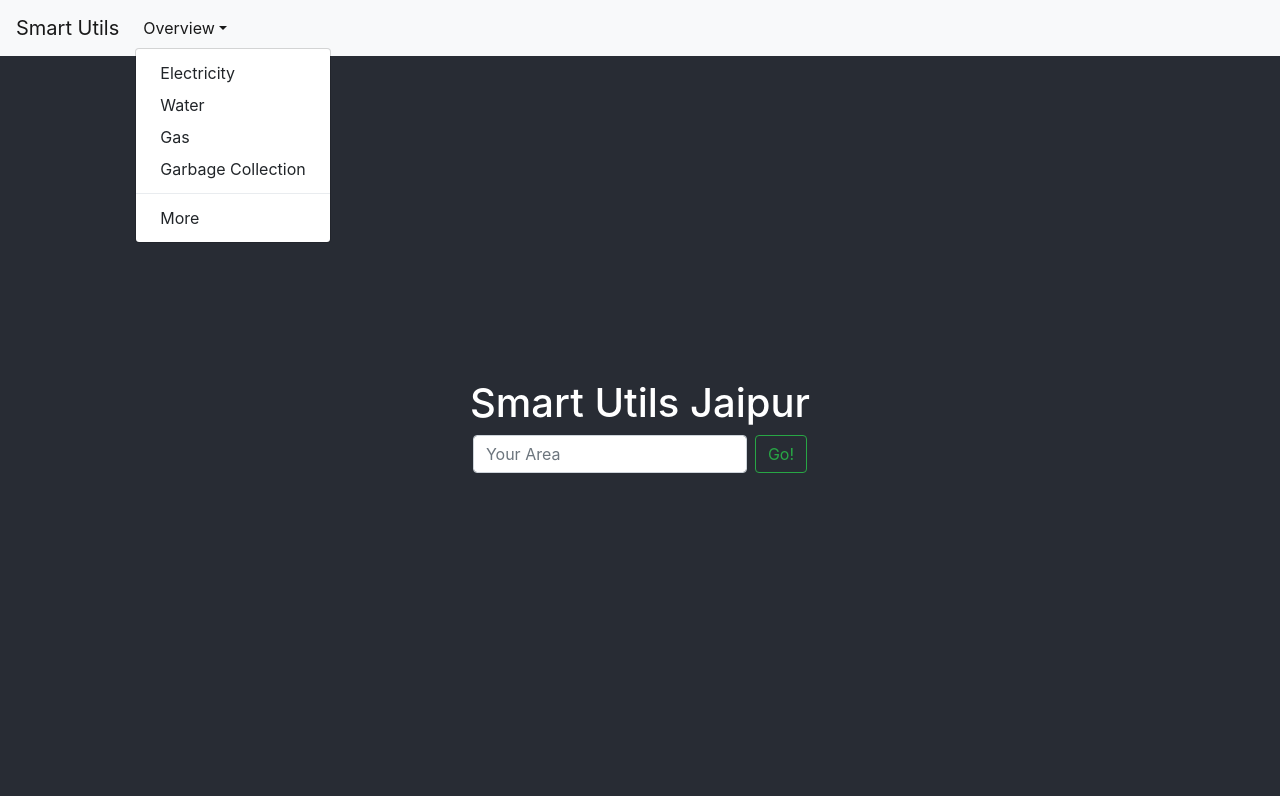
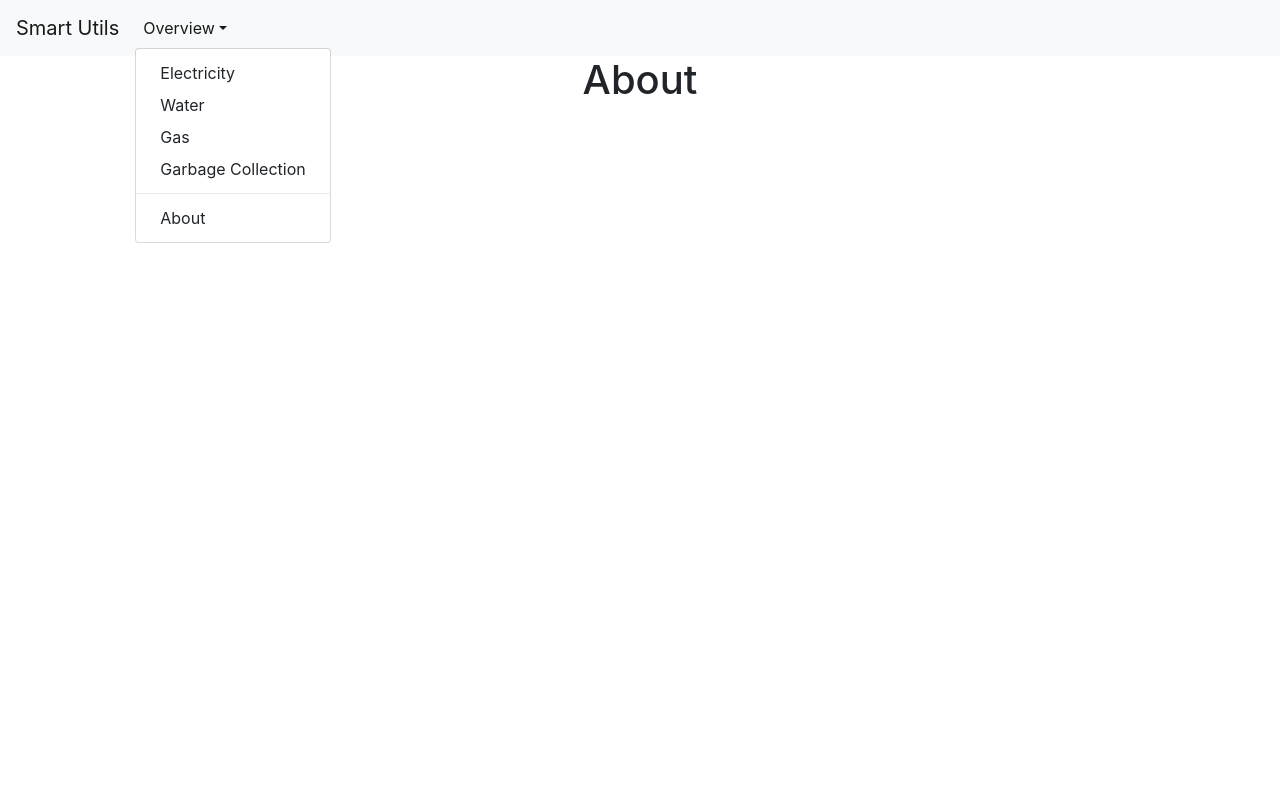
Before and after one commit to Anuj-0911/smart-city-project, a React (Create React App) app: page /about in a window 1280 px wide. Both pictures are taken after a click on the button "Overview". Built offline with nearby package versions, Linux system fonts and the light colour scheme.

Commit message:
routes added

```diff
--- a/package.json
+++ b/package.json
@@ -8,6 +8,7 @@
     "@testing-library/user-event": "^12.1.10",
     "bootstrap": "^4.5.3",
     "dotenv": "^8.2.0",
+    "history": "^5.0.0",
     "react": "^17.0.1",
     "react-bootstrap": "^1.4.0",
     "react-dom": "^17.0.1",
--- a/src/App.js
+++ b/src/App.js
@@ -1,41 +1,46 @@
 import logo from './logo.svg';
 import './App.css';
-import Navbar from 'react-bootstrap/Navbar';
-import Nav from 'react-bootstrap/Nav';
-import NavDropdown from 'react-bootstrap/NavDropdown';
-import Button from 'react-bootstrap/Button';
-import Form from 'react-bootstrap/Form'
-import FormControl from 'react-bootstrap/FormControl'
-
+import { Router, Switch, Route } from "react-router-dom";
+import {Navbar,Nav,NavDropdown,Button,Form,FormControl} from 'react-bootstrap';
+import Home from "./components/Home";
+import About from "./components/About";
+import Electricity from "./components/Electricity";
+import Water from "./components/Water";
+import Garbage from "./components/Garbage";
+import Gas from "./components/Gas";
+import history from './history.js';
 function App() {
   return (
     <div className="App">
+      <Router history={history}>
       <Navbar bg="light" expand="lg">
-        <Navbar.Brand href="#home">Smart Utils</Navbar.Brand>
+        <Navbar.Brand href="/home">Smart Utils</Navbar.Brand>
         <Navbar.Toggle aria-controls="basic-navbar-nav" />
         <Navbar.Collapse id="basic-navbar-nav">
           <Nav className="mr-auto">
             {/* <Nav.Link href="#link">Overview</Nav.Link> */}
             <NavDropdown title="Overview" id="basic-nav-dropdown">
-              <NavDropdown.Item href="#action/3.1">Electricity</NavDropdown.Item>
-              <NavDropdown.Item href="#action/3.2">Water</NavDropdown.Item>
-              <NavDropdown.Item href="#action/3.3">Gas</NavDropdown.Item>
-              <NavDropdown.Item href="#action/3.4">Garbage Collection</NavDropdown.Item>
+              <NavDropdown.Item href="/electricity">Electricity</NavDropdown.Item>
+              <NavDropdown.Item href="/water">Water</NavDropdown.Item>
+              <NavDropdown.Item href="/gas">Gas</NavDropdown.Item>
+              <NavDropdown.Item href="/garbage">Garbage Collection</NavDropdown.Item>
               <NavDropdown.Divider />
-              <NavDropdown.Item href="#action/3.5">More</NavDropdown.Item>
+              <NavDropdown.Item href="/about">About</NavDropdown.Item>
             </NavDropdown>
           </Nav>
         </Navbar.Collapse>
       </Navbar>
-      <header className="App-header">
-
-        <h1>Smart Utils Jaipur
-        </h1>
-        <Form inline>
-          <FormControl type="text" placeholder="Your Area" className="mr-sm-2" />
-          <Button variant="outline-success">Go!</Button>
-        </Form>
-      </header>
+      <div>
+            <Switch>
+              <Route exact path={["/", "/home"]} component={Home} />
+              <Route exact path="/about" component={About} />
+              <Route exact path="/electricity" component={Electricity} />
+              <Route exact path="/water" component={Water} />
+              <Route exact path="/garbage" component={Garbage} />
+              <Route exact path="/gas" component={Gas} />
+            </Switch>
+      </div>
+      </Router>
     </div>
   );
 }
--- /dev/null
+++ b/src/components/About.jsx
@@ -0,0 +1,11 @@
+import React, { Component } from "react";
+
+export default class About extends Component {
+  render() {
+    return (
+      <div className="aboutPage">
+        <h1 className="Aboutpage">About</h1>
+      </div>
+    );
+  }
+}
--- /dev/null
+++ b/src/components/Electricity.jsx
@@ -0,0 +1,11 @@
+import React, { Component } from "react";
+
+export default class Electricity extends Component {
+  render() {
+    return (
+      <div className="aboutPage">
+        <h1 className="Aboutpage">Electricity</h1>
+      </div>
+    );
+  }
+}
--- /dev/null
+++ b/src/components/Garbage.jsx
@@ -0,0 +1,11 @@
+import React, { Component } from "react";
+
+export default class Garbage extends Component {
+  render() {
+    return (
+      <div className="aboutPage">
+        <h1 className="Aboutpage">Garbage</h1>
+      </div>
+    );
+  }
+}
--- /dev/null
+++ b/src/components/Gas.jsx
@@ -0,0 +1,11 @@
+import React, { Component } from "react";
+
+export default class Gas extends Component {
+  render() {
+    return (
+      <div className="aboutPage">
+        <h1 className="Aboutpage">Gas</h1>
+      </div>
+    );
+  }
+}
--- /dev/null
+++ b/src/components/Home.jsx
@@ -0,0 +1,17 @@
+import React, { Component } from "react";
+import {Navbar,Nav,NavDropdown,Button,Form,FormControl} from 'react-bootstrap';
+export default class Home extends Component {
+  render() {
+    return (
+      <div className="aboutPage">
+            <header className="App-header">
+                <h1>Smart Utils Jaipur</h1>
+                <Form inline>
+                    <FormControl type="text" placeholder="Your Area" className="mr-sm-2" />
+                    <Button variant="outline-success">Go!</Button>
+                </Form>
+            </header>
+      </div>
+    );
+  }
+}
--- /dev/null
+++ b/src/components/Water.jsx
@@ -0,0 +1,11 @@
+import React, { Component } from "react";
+
+export default class Water extends Component {
+  render() {
+    return (
+      <div className="aboutPage">
+        <h1 className="Aboutpage">Water</h1>
+      </div>
+    );
+  }
+}
--- /dev/null
+++ b/src/history.js
@@ -0,0 +1,3 @@
+import { createBrowserHistory as history} from 'history';
+
+export default history();
```
Also changed, not shown: 2 other files (tests, documents, lock files or other folders).
